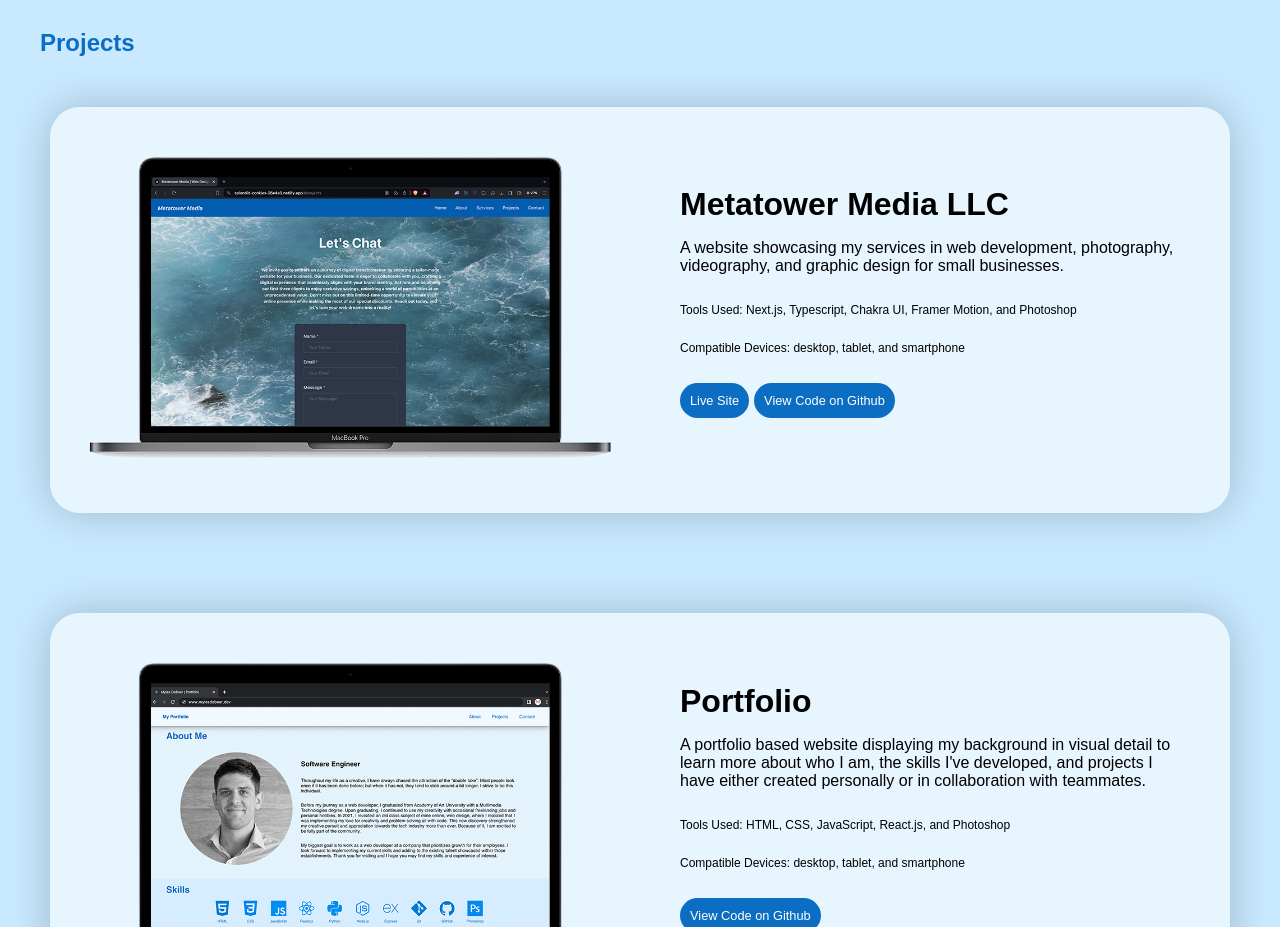
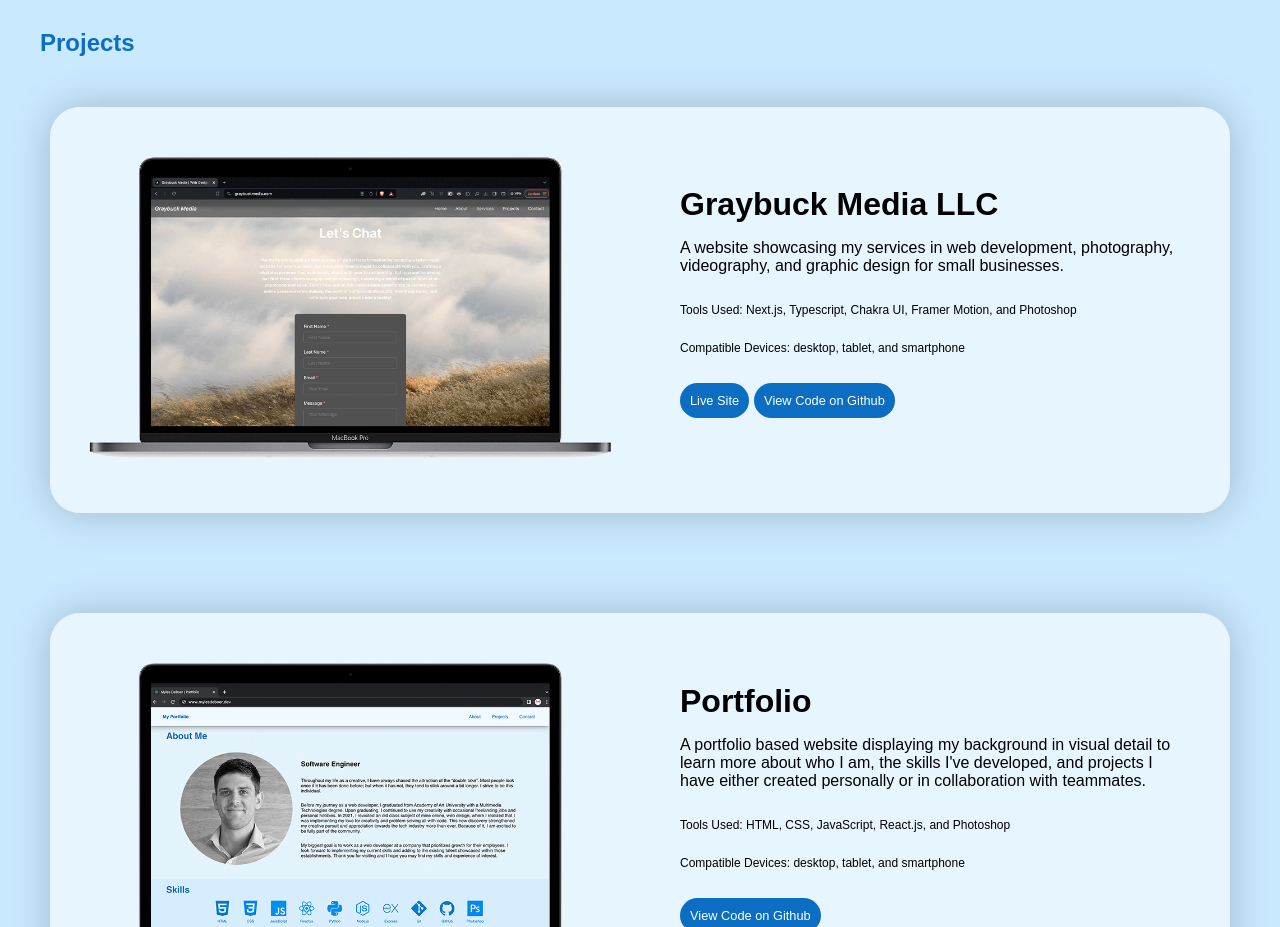
Before and after one commit to DeBoer753/my-PORTFOLIO, a React (Create React App) app: page / in a window 1280 px wide. Shown: the part 1540-2467 px from the top of the page. Built offline with nearby package versions, Linux system fonts and the light colour scheme.

Commit message:
added graybuck media image

```diff
--- a/src/components/4-Projects/Projects.jsx
+++ b/src/components/4-Projects/Projects.jsx
@@ -1,5 +1,5 @@
 // IMGS:
-import metatower from '../../imgs/metatower.png'
+import graybuck from '../../imgs/graybuckmedia.png'
 import portfolio from '../../imgs/portfolio.png'
 import sheltr from '../../imgs/sheltr.png'
 import bloodBank from '../../imgs/bloodBank.png'
@@ -20,9 +20,9 @@
             </div>
             <section className={styles.projects}>
                 <div className={styles.project}>
-                    <img src={metatower} alt="" border="0" />
+                    <img src={graybuck} alt="" border="0" />
                     <div className={styles.projectInfo}>
-                        <h5>Metatower Media LLC</h5>
+                        <h5>Graybuck Media LLC</h5>
                         <p>A website showcasing my services in web development, photography, videography, and graphic design for small businesses.</p>
                         <p className={styles.projectInfoLanguagesUsed}>Tools Used: Next.js, Typescript, Chakra UI, Framer Motion, and Photoshop</p>
                         <p className={styles.projectInfoLanguagesUsed}>Compatible Devices: desktop, tablet, and smartphone</p>
```
Also changed, not shown: src/imgs/._graybuckmedia.png (added), src/imgs/graybuckmedia.png (added).
